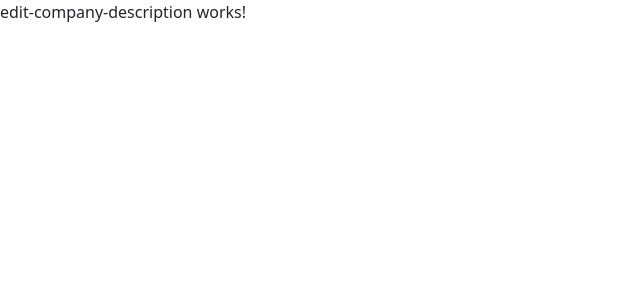
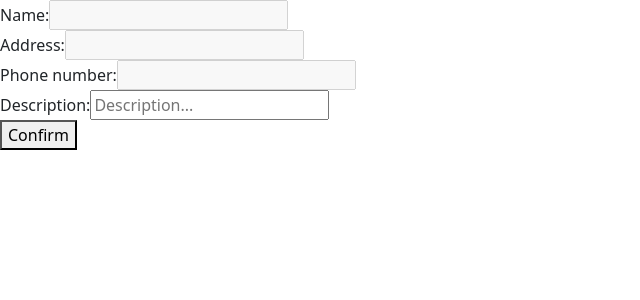
Before and after one commit to XWS-2022-Tim12/Dislinkt, an Angular app in the folder front/Agentska/: page /edit-company-description/1 in a window 1280 px wide. Shown: the top 300 px of the page, without its empty margins (0-640 px from the left). Built offline with nearby package versions, Linux system fonts and the light colour scheme; no server answers; sample sign-in values are in the browser's storage.

Commit message:
#6.2 Omogućeno vlasniku kompanije da promijeni njen opis

```diff
--- a/front/Agentska/src/app/components/edit-company-description/edit-company-description.component.html
+++ b/front/Agentska/src/app/components/edit-company-description/edit-company-description.component.html
@@ -1 +1,25 @@
-<p>edit-company-description works!</p>
+<div>
+    <form id="editCompanyForm" name="editCompanyForm" (ngSubmit)="editCompany()" ngNativeValidate>
+        <div>
+            <label>Name:</label>
+            <input [(ngModel)]="company.name" type="text" id="name" name="name" disabled />
+        </div>
+
+        <div>
+            <label>Address:</label>
+            <input [(ngModel)]="company.address" type="text" id="address" name="address" disabled />
+        </div>
+
+        <div>
+            <label>Phone number:</label>
+            <input [(ngModel)]="company.phoneNumber" type="text" id="phoneNumber" name="phoneNumber" disabled />
+        </div>
+
+        <div>
+            <label>Description:</label>
+            <input [(ngModel)]="company.description" type="text" id="description" name="description" placeholder="Description..." />
+        </div>
+
+        <button type="submit">Confirm</button>
+    </form>
+</div>
--- a/front/Agentska/src/app/components/edit-company-description/edit-company-description.component.ts
+++ b/front/Agentska/src/app/components/edit-company-description/edit-company-description.component.ts
@@ -1,4 +1,9 @@
 import { Component, OnInit } from '@angular/core';
+import { Router, ActivatedRoute } from '@angular/router';
+import { Company } from 'src/app/model/company';
+import { Role, User } from 'src/app/model/user';
+import { CompanyService } from 'src/app/service/company.service';
+import { UserService } from 'src/app/service/user.service';
 
 @Component({
   selector: 'app-edit-company-description',
@@ -6,10 +11,62 @@ import { Component, OnInit } from '@angular/core';
   styleUrls: ['./edit-company-description.component.css']
 })
 export class EditCompanyDescriptionComponent implements OnInit {
+  company: Company = new Company();
 
-  constructor() { }
+  constructor(private companyService: CompanyService, private userService: UserService, private router: Router, private route: ActivatedRoute) { }
 
   ngOnInit(): void {
+    if (sessionStorage.getItem('username') == null) {
+      this.router.navigate(['']);
+      alert('You are not logged in!');
+    } else {
+      this.userService.getLoggedUser().subscribe(user => {
+        if (user.role == Role.agent_owner || user.role.toString() == "agent_owner") {
+          this.route.params.subscribe(params => {
+            this.companyService.getAllCompanies().subscribe(companies => {
+              let found = false;
+              for (let c of companies) {
+                if (c.name == params['name']) {
+                  if (c.owner.username == sessionStorage.getItem('username')) {
+                    this.company = c;
+                    found = true;
+                    break;
+                  } else {
+                    this.router.navigate(['/profile']);
+                    alert('You are not owner of this company!');
+                  }
+                }
+              }
+              if (!found) {
+                this.router.navigate(['/profile']);
+                alert('Company does not exist!');
+              }
+            });
+          })
+        } else {
+          this.router.navigate(['/profile']);
+          alert('You are not logged in as owner!');
+        }
+      })
+    }
+  }
+
+  editCompany() {
+    if (sessionStorage.getItem('username') != null) {
+      this.company.owner = new User();
+      this.company.owner.username = sessionStorage.getItem('username');
+      this.userService.changeCompanyDescription(this.company).subscribe(ret => {
+        if (ret) {
+          this.router.navigate(['/profile']);
+          alert('Company description changed!');
+        } else {
+          alert('Error with editing of company description. Please try again.');
+        }
+      })
+    } else {
+      this.router.navigate(['']);
+      alert('You are not logged in!');
+    }
   }
 
 }
--- a/front/Agentska/src/app/components/register-company/register-company.component.html
+++ b/front/Agentska/src/app/components/register-company/register-company.component.html
@@ -1,4 +1,3 @@
-<p>register-company works!</p>
 <div>
     <form id="registerCompanyForm" name="registerCompanyForm" (ngSubmit)="registerCompany()" ngNativeValidate>
         <div>
```
